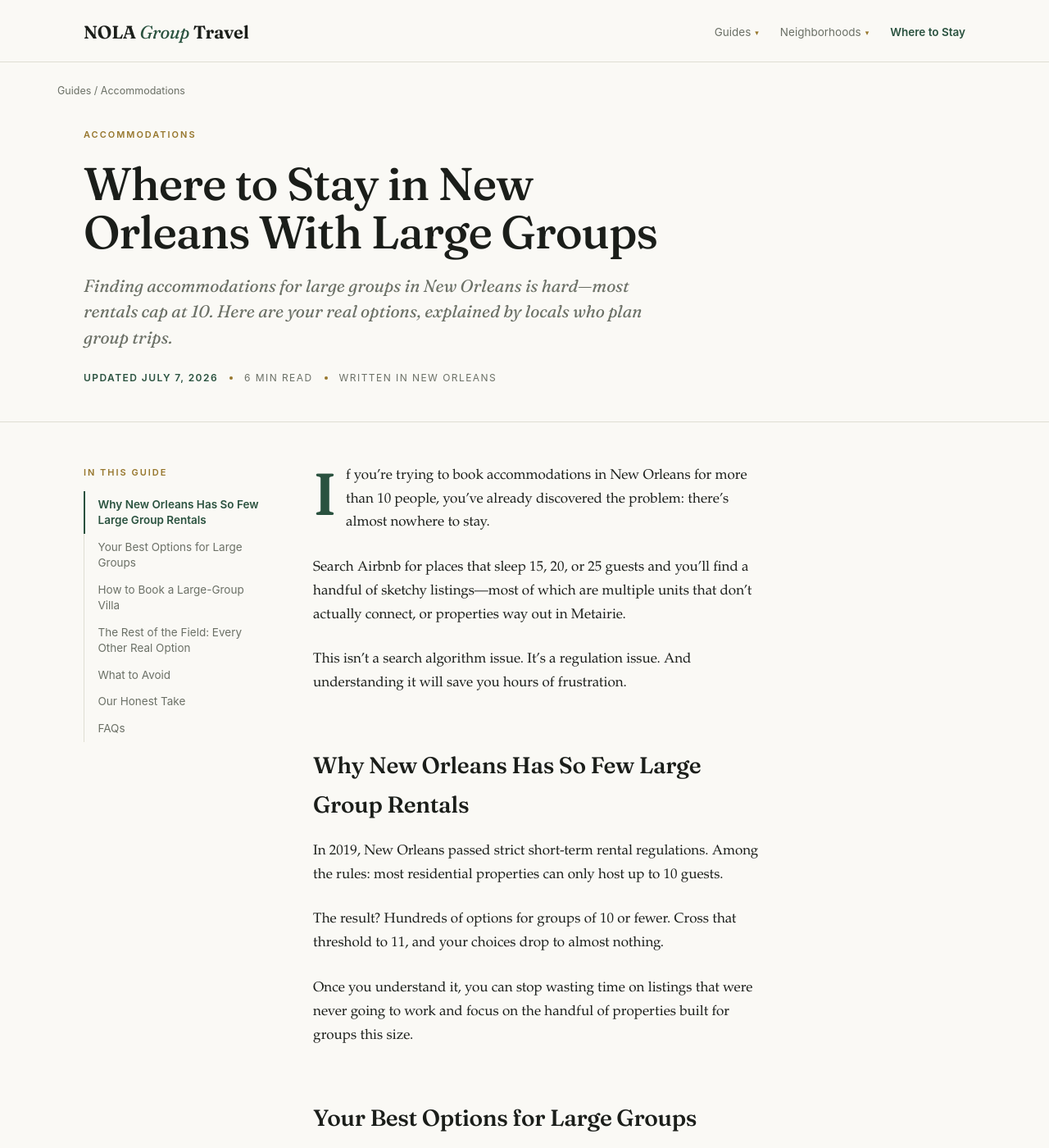
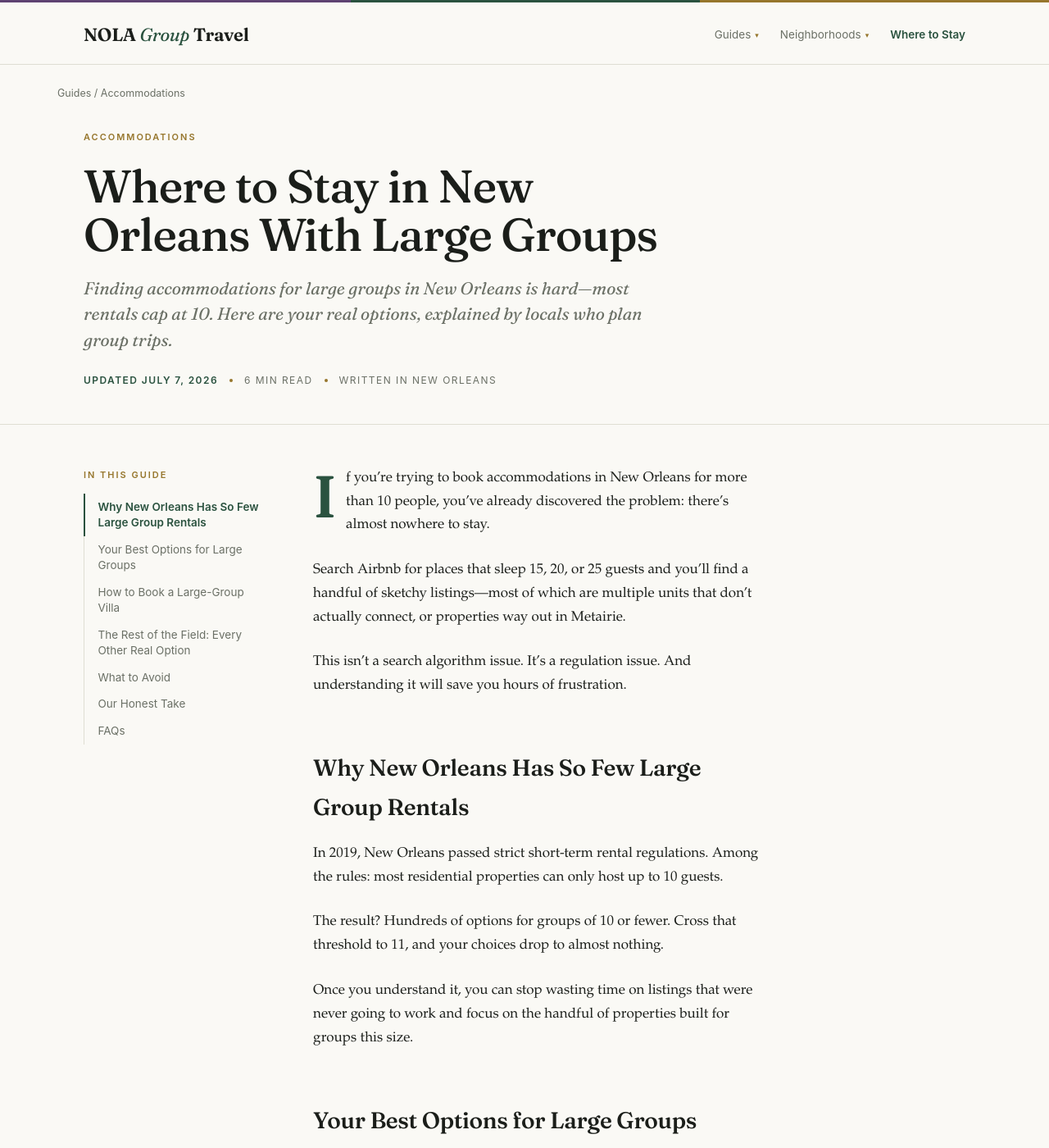
Before and after one commit to sjworth-dev/nola-group-travel, a Jekyll site: the page built from where-to-stay.md, in a window 1280 px wide and 1400 px high. Shown: the whole window at 82% size. Built offline with Jekyll 4.4.1, drawn with Linux system fonts in a browser that asks for light colours.

Commit message:
design: tasteful NOLA flourishes — Mardi Gras hairline ribbon + fleur-de-lis article end-mark
Co-Authored-By: Claude Fable 5 <noreply@anthropic.com>

```diff
--- a/assets/css/style.css
+++ b/assets/css/style.css
@@ -38,6 +38,14 @@ body {
   font-family: var(--serif-body);
   font-size: 17px;
   line-height: 1.7;
+}
+
+/* Mardi Gras ribbon — muted plum / green / brass, one hairline across the top */
+body::before {
+  content: "";
+  display: block;
+  height: 3px;
+  background: linear-gradient(90deg, #5E4272 0 33.4%, var(--accent) 33.4% 66.7%, var(--brass) 66.7% 100%);
 }
 
 img { max-width: 100%; height: auto; display: block; }
@@ -333,6 +341,17 @@ table.compare { width: 100%; border-collapse: collapse; font-size: 15px; min-wid
 .guide-content .table-wrap { overflow-x: auto; margin: 2em 0; }
 .guide-content .table-wrap table { margin: 0; min-width: 540px; }
 
+/* fleur-de-lis end mark closes every article */
+.guide-content::after {
+  content: "\269C";
+  display: block;
+  text-align: center;
+  color: var(--brass);
+  font-size: 21px;
+  margin-top: 3em;
+  opacity: .85;
+}
+
 /* related guides + per-guide CTA */
 .related-guides { background: var(--surface); border-top: 1px solid var(--line); padding: 60px 0; }
 .related-guides h2 { font-family: var(--display); font-variation-settings: 'opsz' 100; font-weight: 520; font-size: 30px; letter-spacing: -.014em; margin-bottom: 32px; }
```
